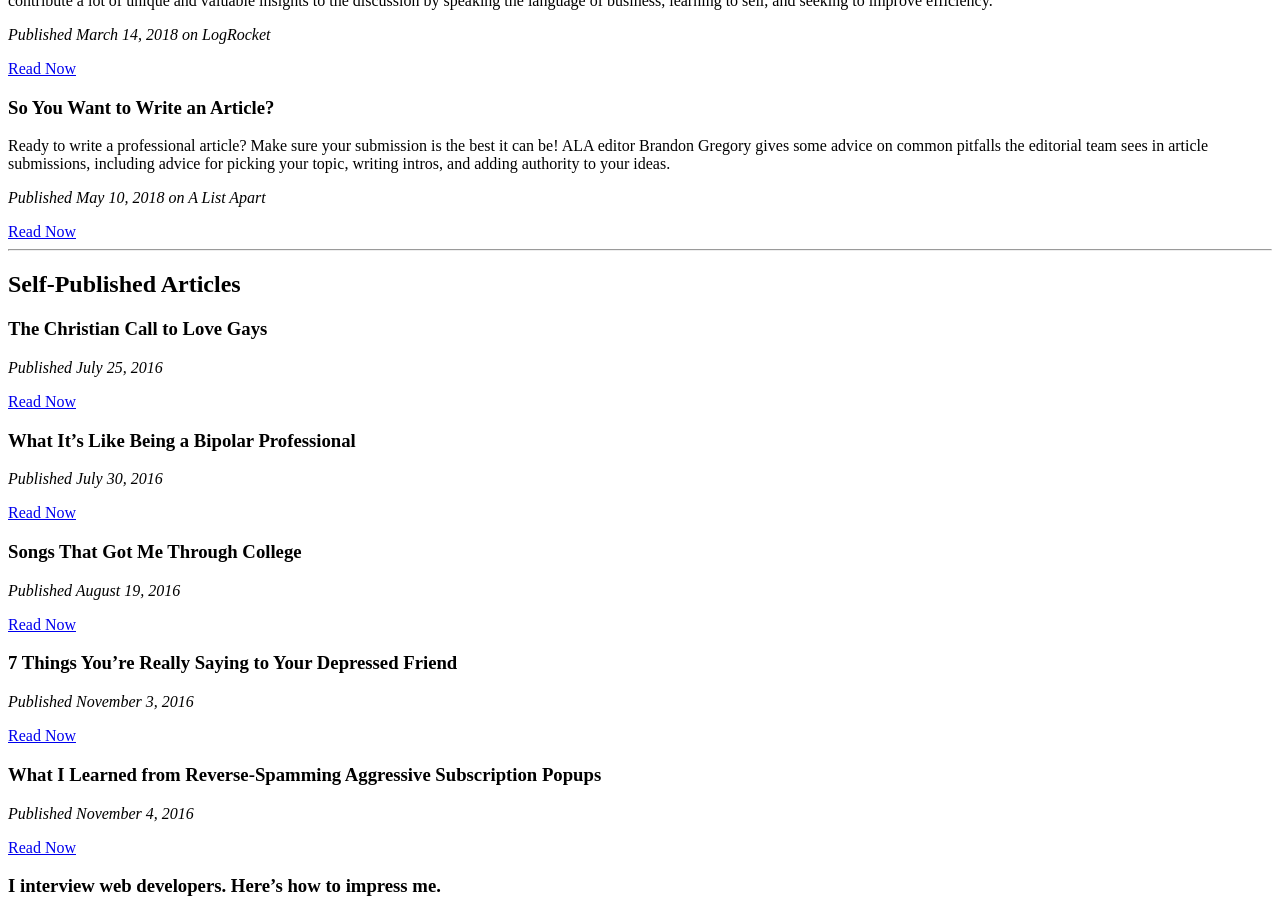
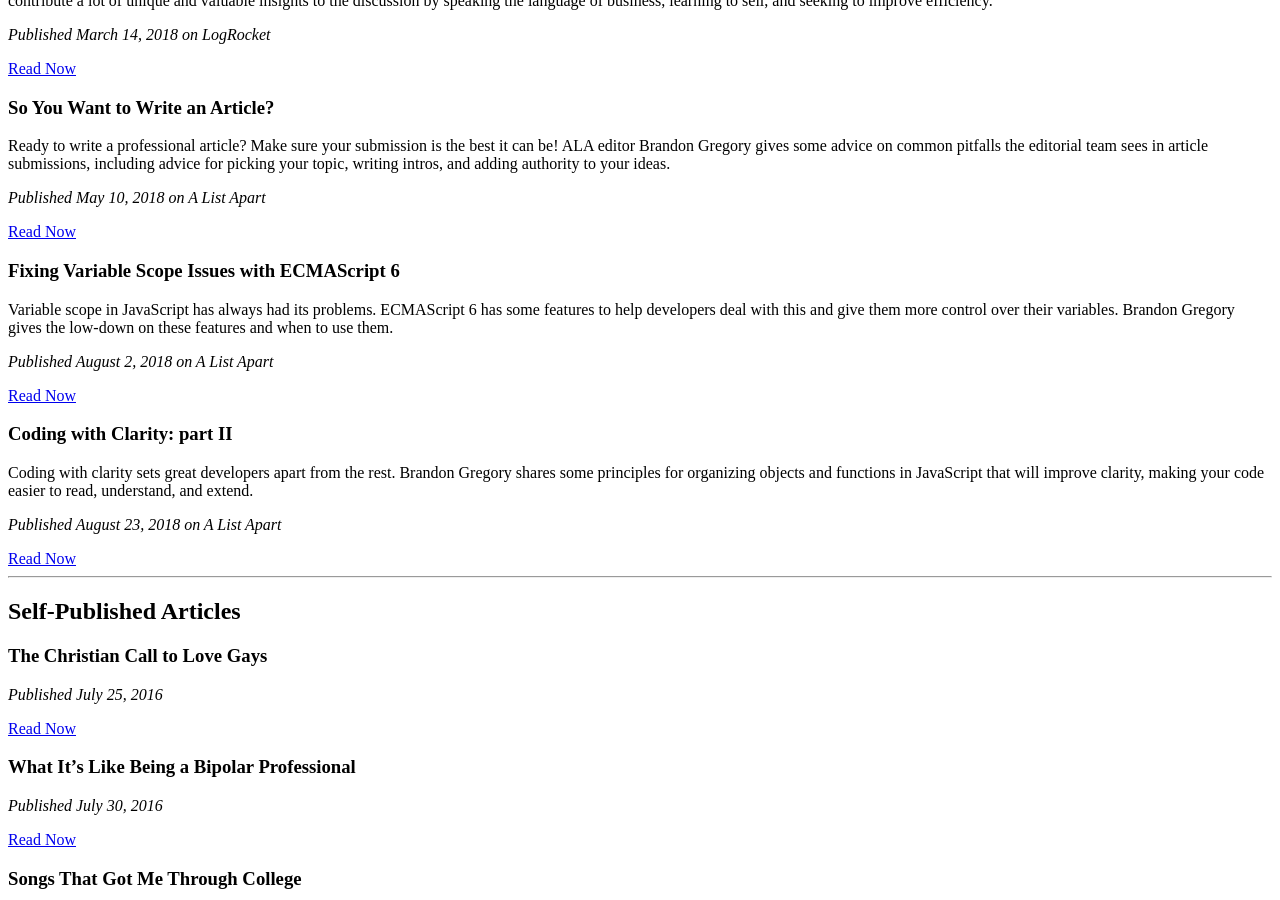
Before and after one commit to brandongregory/AuthorBrandonGregory.com, a Jekyll site: the page built from src/articles.html, in a window 1280 px wide and 900 px high, scrolled down 1694 px. Built offline with Jekyll 4.4.1, drawn with Linux system fonts in a browser that asks for light colours.

Commit message:
Added some articles

```diff
--- a/src/_data/professionalArticles.yml
+++ b/src/_data/professionalArticles.yml
@@ -57,3 +57,15 @@
   date: "May 10, 2018"
   publisher: "A List Apart"
   url: "https://alistapart.com/article/so-you-want-to-write-an-article"
+
+- title: "Fixing Variable Scope Issues with ECMAScript 6"
+  brief: "Variable scope in JavaScript has always had its problems. ECMAScript 6 has some features to help developers deal with this and give them more control over their variables. Brandon Gregory gives the low-down on these features and when to use them."
+  date: "August 2, 2018"
+  publisher: "A List Apart"
+  url: "https://alistapart.com/article/fixing-variable-scope-issues-with-ecmascript-6"
+
+- title: "Coding with Clarity: part II"
+  brief: "Coding with clarity sets great developers apart from the rest. Brandon Gregory shares some principles for organizing objects and functions in JavaScript that will improve clarity, making your code easier to read, understand, and extend."
+  date: "August 23, 2018"
+  publisher: "A List Apart"
+  url: "https://alistapart.com/article/coding-with-clarity-part-ii"
```
Also changed, not shown: dev/articles.html (+14 -0 lines), dist/articles.html (+1 -1 lines).
